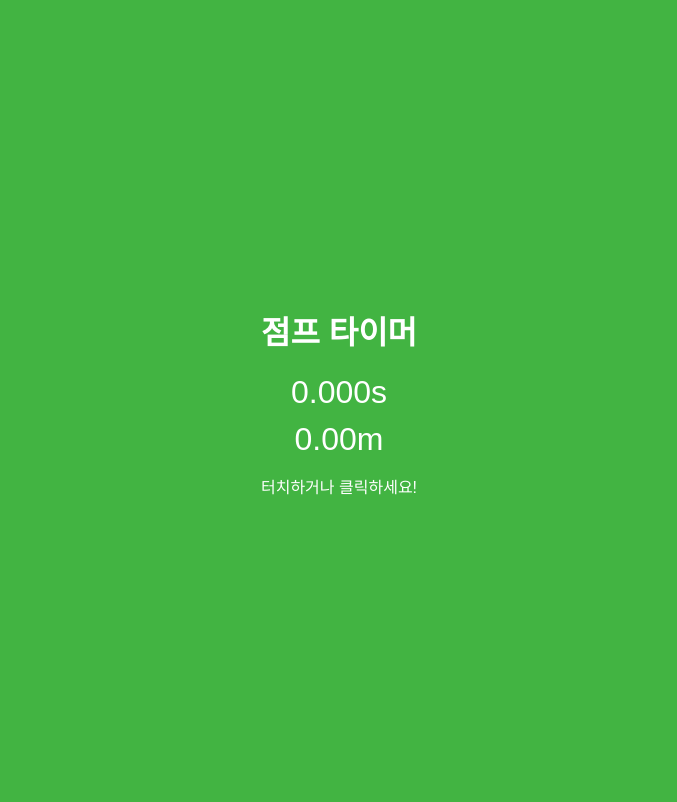
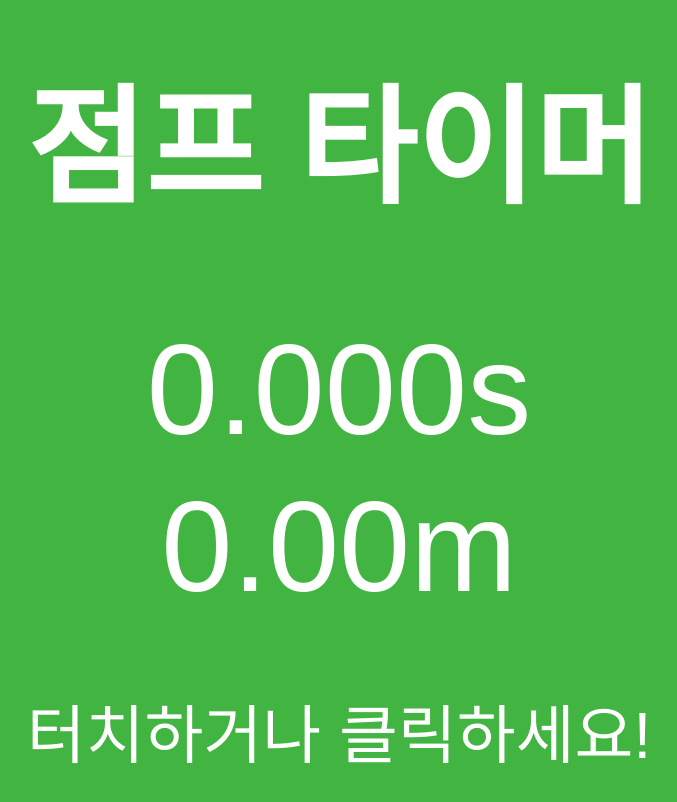
Before and after one commit to lakekimhandsome/jumpTimer, a plain HTML site: page index.html in a window 1280 px wide. Shown: the whole page, without its empty margins (301-978 px from the left). Drawn offline with Linux system fonts and the light colour scheme.

Commit message:
Add files via upload

```diff
--- a/style.css
+++ b/style.css
@@ -7,6 +7,8 @@ body {
   justify-content: center;
   align-items: center;
   font-family: sans-serif;
+  user-select: none;
+  font-size: 4em;
 }
 
 body.green {
```
